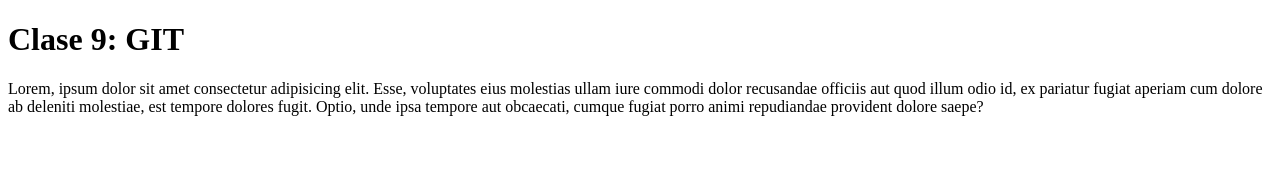
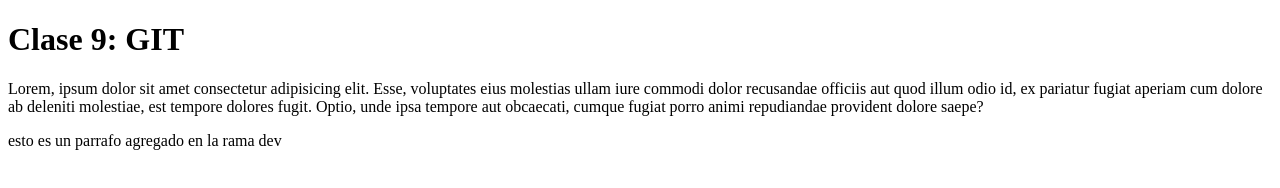
Before and after one commit to TrellixVulnTeam/primerrepositorio_J2O3, a plain HTML site: page index.html in a window 1280 px wide. Drawn offline with Linux system fonts and the light colour scheme.

Commit message:
parrafo agregado en rama dev

```diff
--- a/index.html
+++ b/index.html
@@ -14,6 +14,9 @@
         dolor recusandae officiis aut quod illum odio id, ex pariatur fugiat aperiam cum dolore ab deleniti molestiae,
         est tempore dolores fugit. Optio, unde ipsa tempore aut obcaecati, cumque fugiat porro animi repudiandae
         provident dolore saepe?</P>
+
+
+    <p>esto es un parrafo agregado en la rama dev</p>
 </body>
 
 </html>
```
